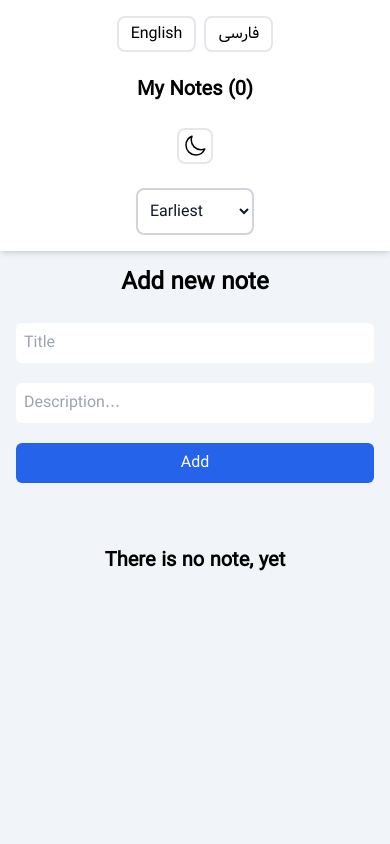
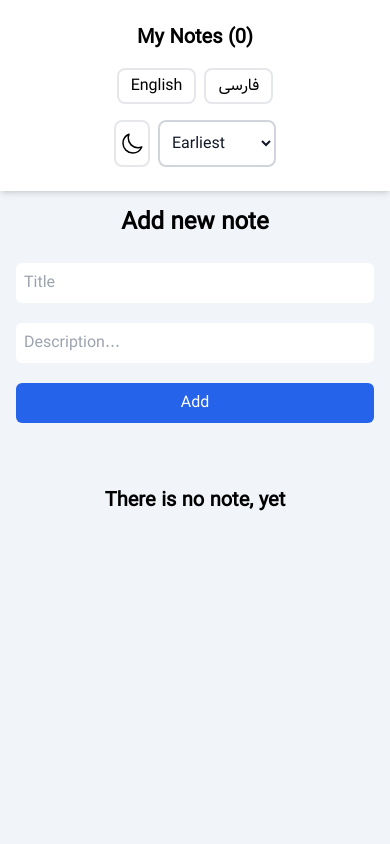
Before and after one commit to hossein-rahmati/Note-App, a React (Vite) app: page / in a window 390 px wide. Shown: the top 844 px of the page. Built offline with nearby package versions, Linux system fonts and the light colour scheme.

Commit message:
fix responsive styles

```diff
--- a/src/components/NoteHeader.jsx
+++ b/src/components/NoteHeader.jsx
@@ -20,8 +20,11 @@ function NoteHeader({
         theme === "light" ? "bg-white" : "bg-gray-700"
       }`}
     >
-      <div className=" max-w-[120rem] m-auto py-4 flex flex-col gap-6 items-center justify-around sm:flex-row sm:gap-0">
-        <div className="flex gap-2">
+      <div className=" max-w-[100rem] m-auto flex flex-col items-center gap-4 py-6 sm:flex-row sm:justify-evenly">
+        <h2 className="text-xl font-bold sm:order-2">
+          {translate("myNotes")} ({notes.length})
+        </h2>
+        <div className="flex gap-2 sm:order-1">
           {languages.map((language, i) => {
             const { code, native } = language;
             return (
@@ -35,9 +38,7 @@ function NoteHeader({
             );
           })}
         </div>
-        <h2 className="text-xl font-bold">
-          {translate("myNotes")} ({notes.length})
-        </h2>
+        <div className="flex gap-2 sm:order-3">
           <button
             className="border-2 p-1 rounded-lg"
             onClick={() => onThemeToggle(theme)}
@@ -63,6 +64,7 @@ function NoteHeader({
           </select>
         </div>
       </div>
+    </div>
   );
 }
 
```
Lines whose indentation alone changed are shown as unchanged.
